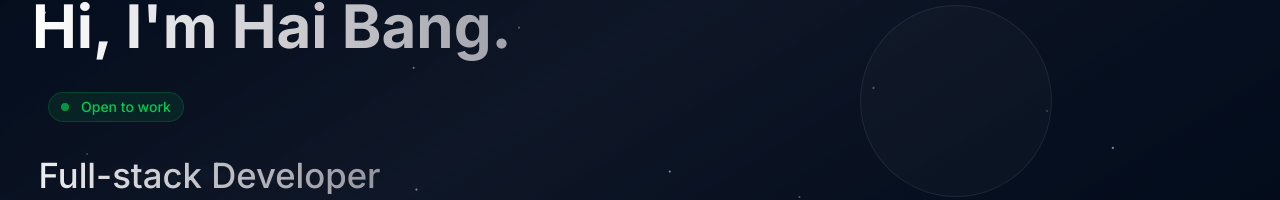
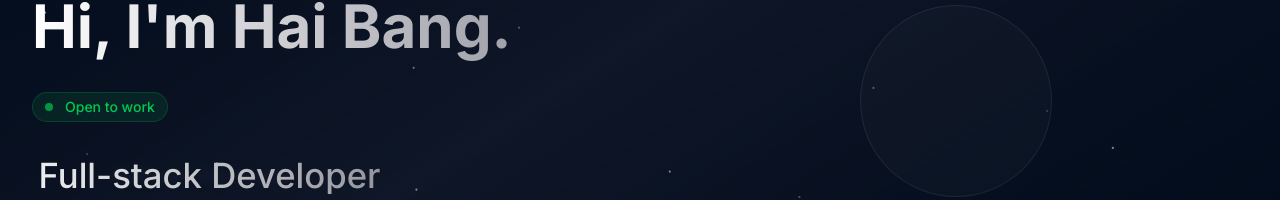
Before and after one commit to HaiBang1010/Portfolio, a Next.js app: page / in a window 1280 px wide. Shown: the part 363-563 px from the top of the page. Built offline with nearby package versions, Linux system fonts and the light colour scheme.

Commit message:
style: tighten the open-to-work badge spacing

```diff
--- a/src/components/Hero.tsx
+++ b/src/components/Hero.tsx
@@ -59,7 +59,7 @@ export default function Hero() {
                 <span className="text-gradient">Hi, I&apos;m Hai Bang.</span>
                 <Badge
                   variant="outline"
-                  className="ml-4 h-auto px-3 py-1 rounded-full bg-green-500/10 text-green-500 text-sm border-green-500/20 align-middle"
+                  className="h-auto px-3 py-1 rounded-full bg-green-500/10 text-green-500 text-sm border-green-500/20 align-middle"
                 >
                   <span className="w-2 h-2 rounded-full bg-green-500 mr-2 animate-pulse" />
                   Open to work
```
